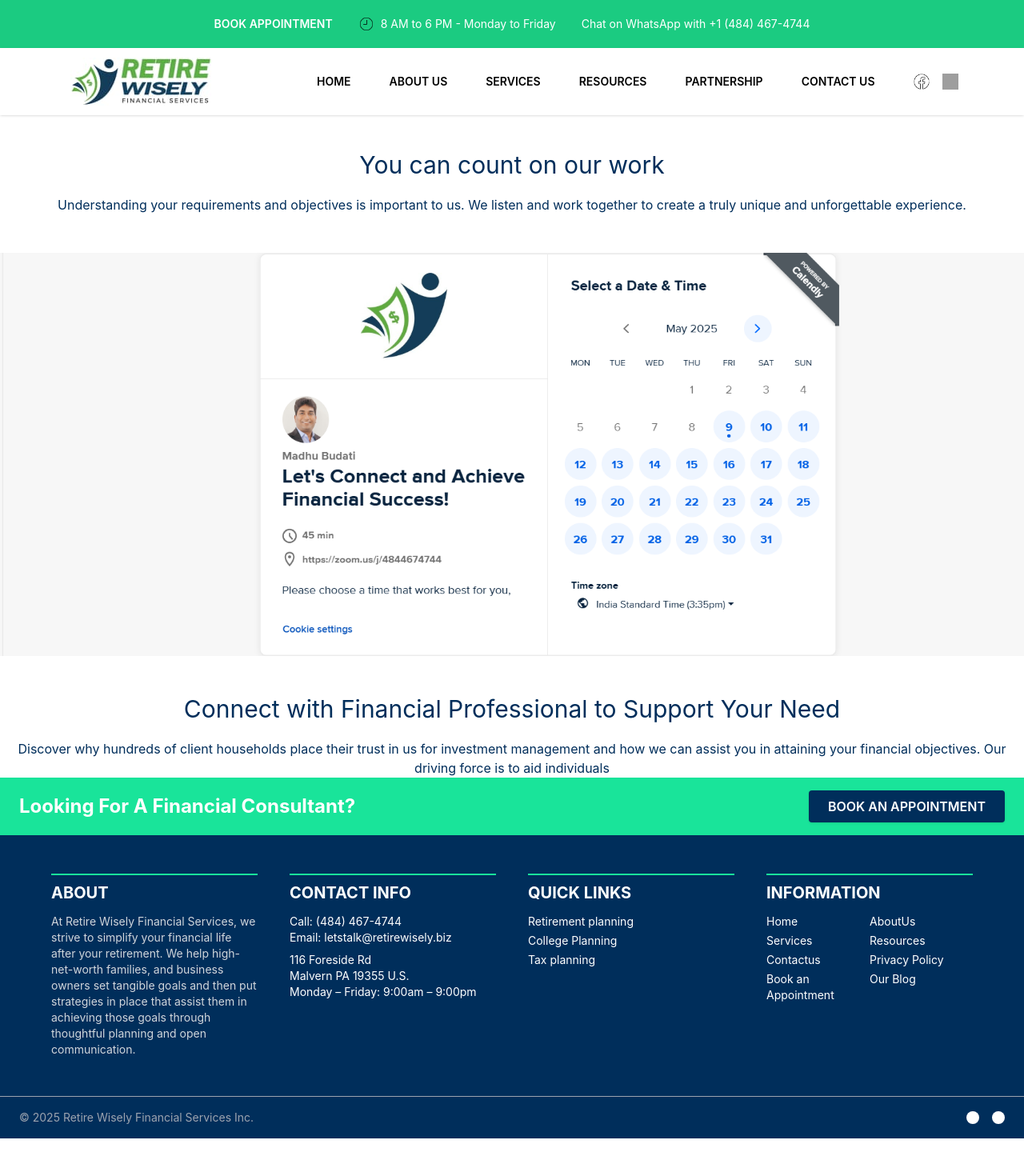
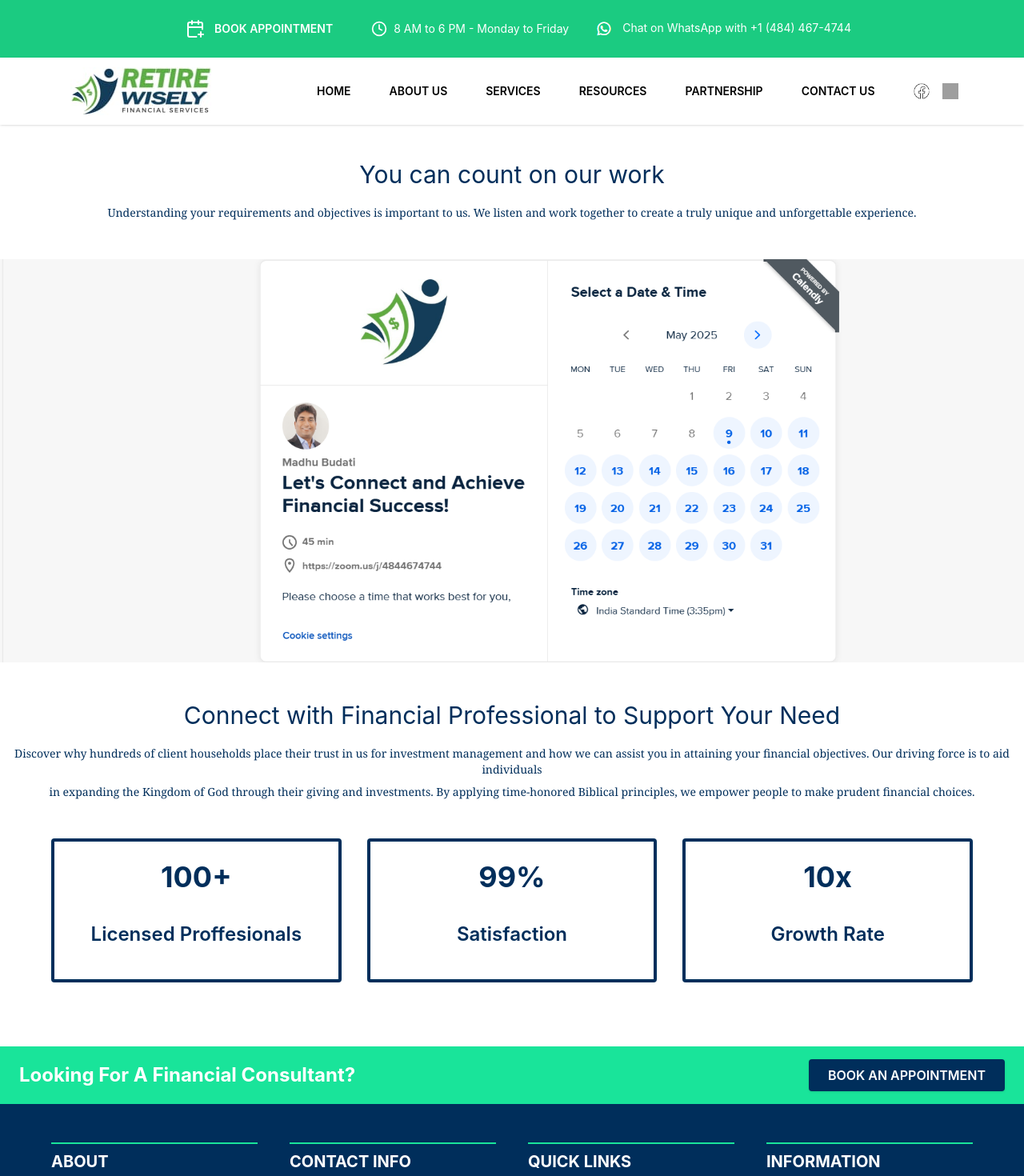
Before and after one commit to nirajsai1/retire_wisely, a React (Create React App) app: page /baa in a window 1280 px wide. Shown: the top 1470 px of the page at 80% size. Before the commit the page ends 1423 px from the top, so only its background shows below. Built offline with nearby package versions, Linux system fonts and the light colour scheme; grey boxes are pictures that could not be loaded.

Commit message:
code updated making alignment changes

```diff
--- a/src/App.js
+++ b/src/App.js
@@ -1,4 +1,5 @@
 import React, { useState ,useRef , useEffect} from "react";
+import { CalendarPlus ,Clock } from "lucide-react";
 import { BrowserRouter as Router, Routes, Route, Link } from "react-router-dom";
 import { useNavigate } from "react-router-dom";
 import Book_an_appointment from "./js/Book_an_appointment";
@@ -19,7 +20,9 @@ import College_planning from "./js/quick_links/College_planning";
 import Retirement_planning from "./js/quick_links/Retirement_planning";
 import Tax_planning from "./js/quick_links/Tax_planning";
 import Privacy_policy from "./js/Privacy_policy";
-import { Our_blog } from "./js/Our_blog";
+import  {Our_blog}  from "./js/Our_blog";
+import baa_logo from "./images/baa_logo.png";
+import whatsapp from "./images/whatsapp_icon.png";
 function App() {
   const navigate=useNavigate();
   const [isOpen, setIsOpen] = useState(false);
@@ -50,13 +53,23 @@ function App() {
   }
   return (
       <div>
-        <div className="bg-[#1bcb81] p-5 flex justify-center items-center gap-x-8 text-white text-sm w-full z-10">
-          <button className="font-semibold" onClick={() =>navigate('/baa')}>BOOK APPOINTMENT</button>
+        <div className="bg-[#1bcb81] p-4  flex justify-center items-center gap-x-8 text-white text-sm w-full z-10">
+          <div
+  className="flex items-center px-4 py-2 cursor-pointer transition
+             hover:bg-[#002E5B] hover:rounded-xl hover:border hover:border-[#002E5B]"
+  onClick={() => navigate('/baa')}
+>
+  <CalendarPlus className="text-white" />
+  <span className="font-semibold pl-3 text-white">BOOK APPOINTMENT</span>
+</div>
           <div className="flex items-center gap-x-2">
-            <img src={clock} className="w-5 h-5" alt="clock" />
+          <Clock className="w-5 h-5"></Clock>
             <p>8 AM to 6 PM - Monday to Friday</p>
           </div>
-          <p>Chat on WhatsApp with +1 (484) 467-4744</p>
+          <div className="flex">
+            <img src={whatsapp} className="pr-3"></img>
+            <p className="">Chat on WhatsApp with +1 (484) 467-4744</p>
+          </div>
         </div>
         <div className="sticky top-0 bg-white shadow z-20">
           <div className="flex items-center justify-between max-w-screen-xl mx-auto px-6 py-3">
@@ -131,7 +144,7 @@ function App() {
         <footer className="bg-[#002e5b] text-white">
       <div className="bg-[#19e49a] px-6 py-4 flex flex-col sm:flex-row justify-between items-center">
         <h2 className="text-xl sm:text-2xl font-bold">Looking For A Financial Consultant?</h2>
-        <button className="mt-3 sm:mt-0 bg-[#002e5b] hover:bg-[#001f3d] text-white font-semibold px-6 py-2 rounded shadow">
+        <button onClick={() =>navigate('/baa')} className="mt-3 sm:mt-0 bg-[#002e5b] hover:bg-[#001f3d] text-white font-semibold px-6 py-2 rounded shadow">
           BOOK AN APPOINTMENT
         </button>
       </div>
@@ -170,15 +183,15 @@ function App() {
             <li><Link to='/resources'>Resources</Link></li>
             <li><Link to='/contactus'>Contactus</Link></li>
             <li><Link to='/pp'>Privacy Policy</Link></li>
-            <li>Book an Appointment</li>
+            <li><Link to='/baa'>Book an Appointment</Link></li>
             <li><Link to='/our_blog'>Our Blog</Link></li>
           </ul>
         </div>
       </div>
 
       <div className="border-t border-gray-400 py-4 px-6 flex flex-col sm:flex-row justify-between items-center text-gray-400 text-sm">
-        <p>© 2025 Retire Wisely Financial Services Inc.</p>
-        <div className="flex gap-4 mt-3 sm:mt-0">
+        <p className="pl-40">© 2025 Retire Wisely Financial Services Inc.</p>
+        <div className="flex gap-4 mt-3 sm:mt-0 pr-40">
           <a href="#" className="bg-white text-[#002e5b] p-2 rounded-full"></a>
           <a href="#" className="bg-white text-[#002e5b] p-2 rounded-full"></a>
         </div>
--- a/src/js/Book_an_appointment.js
+++ b/src/js/Book_an_appointment.js
@@ -1,14 +1,50 @@
 import calendar from "../images/showcase_calendar.png";
+import { useState } from "react";
 function Book_an_appointment()
 {
+     const [selected, setSelected] = useState(null);
+  const handleClick = (index) => {
+    setSelected(index);
+  };
+
+    const services = [
+    {
+      title: "100+",
+      description:
+        "Licensed Proffesionals",
+    },
+    {
+      title: "99%",
+      description:
+        "Satisfaction",
+    },
+    {
+      title: "10x",
+      description:
+        "Growth Rate",
+    }];
     return(
         <>
         <h1 className="text-center text-[#002E5B] text-3xl pt-5">You can count on our work</h1>
-        <p className="text-center text-md pt-5 pb-12 text-[#002E5B]">Understanding your requirements and objectives is important to us. We listen and work together to create a truly unique and unforgettable experience.</p>
+        <p className="text-center text-sm pt-5 pb-12 text-[#002E5B] font-serif">Understanding your requirements and objectives is important to us. We listen and work together to create a truly unique and unforgettable experience.</p>
         <img src={calendar}></img>
 
         <h1 className="text-center text-[#002E5B] text-3xl pt-12">Connect with Financial Professional to Support Your Need</h1>
-        <p className="text-center text-md pt-5 text-[#002E5B]">Discover why hundreds of client households place their trust in us for investment management and how we can assist you in attaining your financial objectives. Our driving force is to aid individuals</p>
+        <p className="text-center text-sm pt-5 text-[#002E5B] font-serif">Discover why hundreds of client households place their trust in us for investment management and how we can assist you in attaining your financial objectives. Our driving force is to aid individuals</p>
+        <p className="text-center text-sm pt-2 pb-12 text-[#002E5B] font-serif">in expanding the Kingdom of God through their giving and investments. By applying time-honored Biblical principles, we empower people to make prudent financial choices.</p>
+        <div className="grid grid-cols-1 md:grid-cols-3 gap-8 max-w-6xl mx-auto pb-20">
+    {services.map((service, idx) => (
+      <div
+        key={idx}
+        onClick={() => handleClick(idx)}
+        className={`cursor-pointer border-4 p-6 rounded shadow-sm transition-all duration-200
+            ${selected === idx ? "border-green-600" : "border-[#002E5B] hover:border-green-600"}`}
+      >
+        <h3 className="text-center text-4xl font-bold text-[#002E5B] mb-4 pb-5">{service.title}</h3>
+        <p className="text-center text-2xl font-semibold text-[#002E5B] pb-4">{service.description}</p>
+      </div>
+    ))}
+  </div>
         </>
     );
 }
```
Also changed, not shown: src/images/baa_logo.png (added), src/images/whatsapp_icon.png (added).
